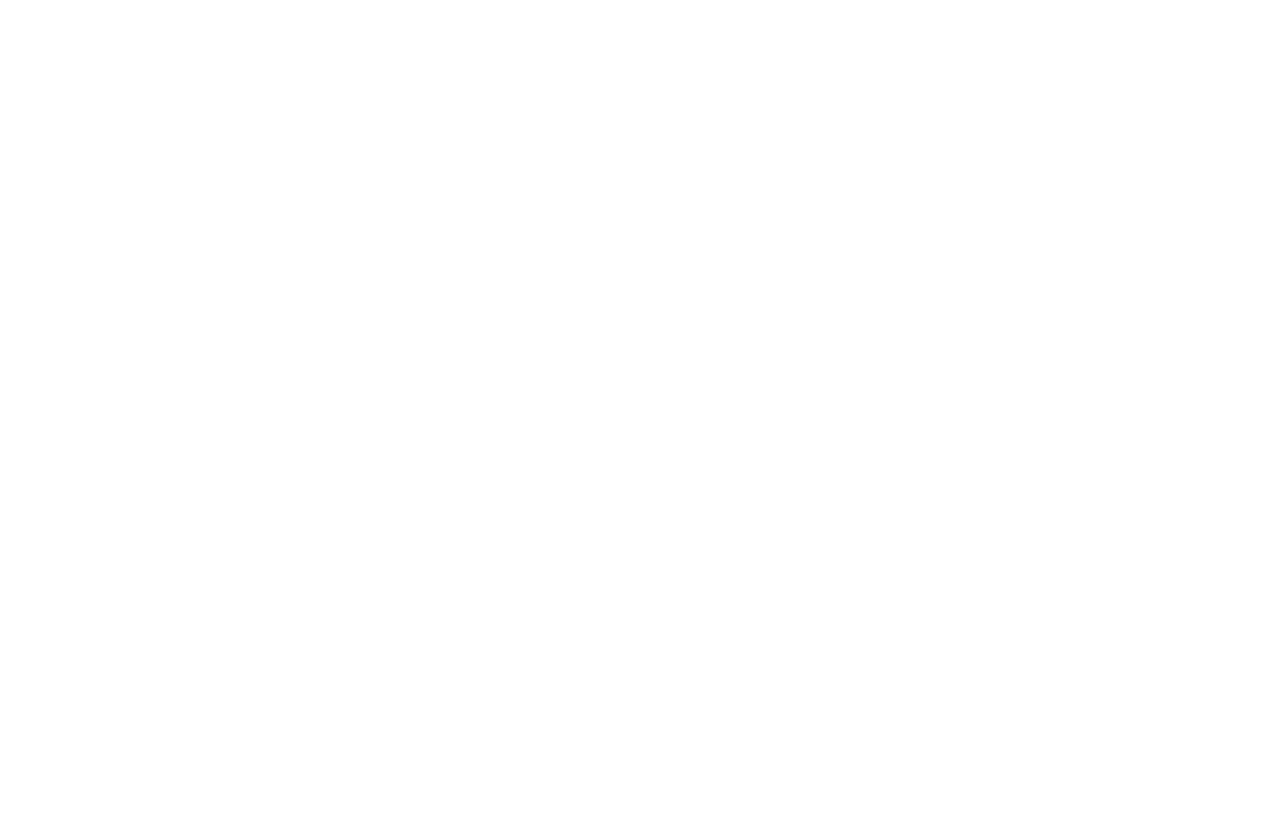
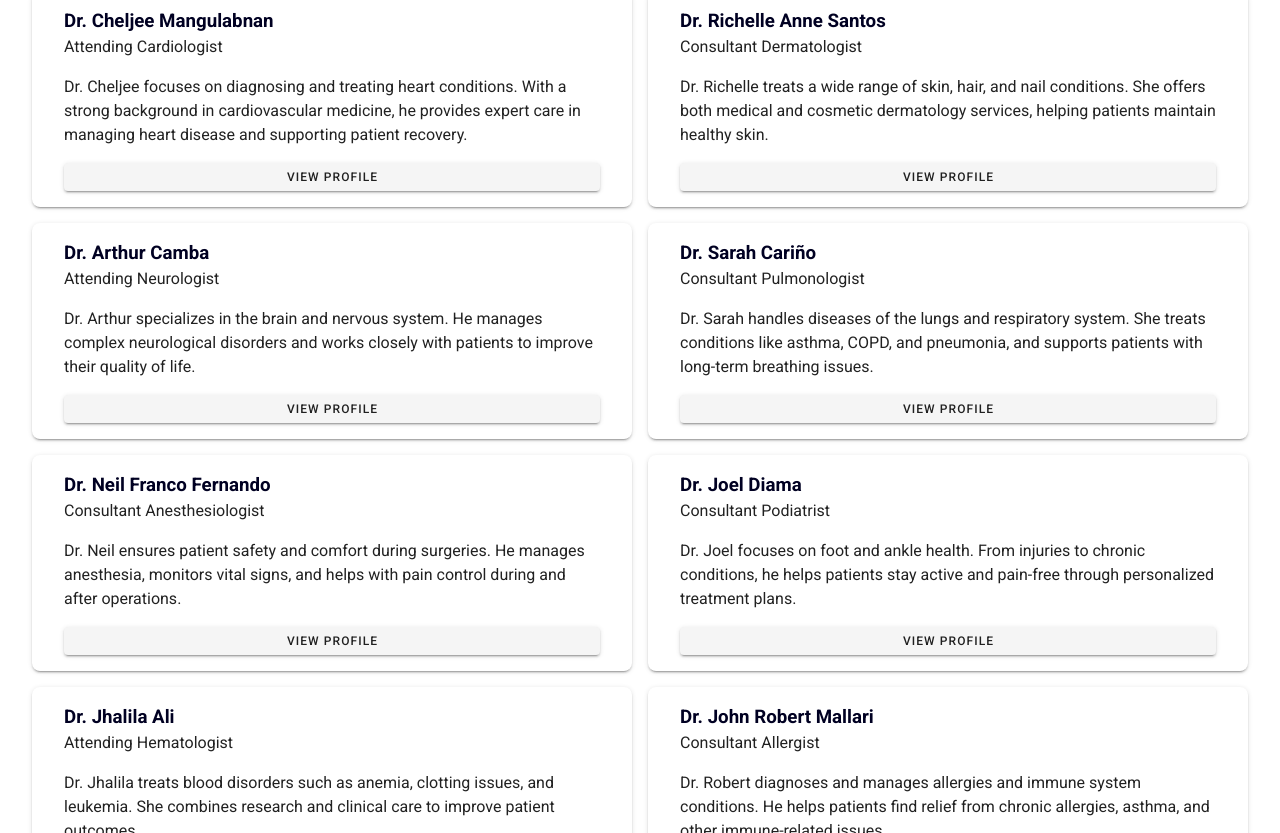
Before and after one commit to ceejmangulabnan/snc-medical-center, a Nuxt app: page / in a window 1280 px wide. Shown: the part 1067-1900 px from the top of the page. Before the commit the page ends 1058 px from the top, so only its background shows below. Built offline with nearby package versions, Linux system fonts and the light colour scheme.

Commit message:
feat: add specialist cards

```diff
--- a/data/doctor-cards.json
+++ b/data/doctor-cards.json
@@ -2,46 +2,64 @@
   {
     "name": "Dr. Cheljee Mangulabnan",
     "title": "Attending Cardiologist",
-    "bio": "Dr. Cheljee focuses on diagnosing and treating heart conditions. With a strong background in cardiovascular medicine, he provides expert care in managing heart disease and supporting patient recovery."
+    "bio": "Dr. Cheljee focuses on diagnosing and treating heart conditions. With a strong background in cardiovascular medicine, he provides expert care in managing heart disease and supporting patient recovery.",
+    "href": "cardiologist",
+    "specialty": "Cardiology"
   },
   {
     "name": "Dr. Richelle Anne Santos",
     "title": "Consultant Dermatologist",
-    "bio": "Dr. Richelle treats a wide range of skin, hair, and nail conditions. She offers both medical and cosmetic dermatology services, helping patients maintain healthy skin."
+    "bio": "Dr. Richelle treats a wide range of skin, hair, and nail conditions. She offers both medical and cosmetic dermatology services, helping patients maintain healthy skin.",
+    "href": "dermatologist",
+    "specialty": "Dermatology"
   },
   {
     "name": "Dr. Arthur Camba",
     "title": "Attending Neurologist",
-    "bio": "Dr. Arthur specializes in the brain and nervous system. He manages complex neurological disorders and works closely with patients to improve their quality of life."
+    "bio": "Dr. Arthur specializes in the brain and nervous system. He manages complex neurological disorders and works closely with patients to improve their quality of life.",
+    "href": "neurologist",
+    "specialty": "Neurology"
   },
   {
     "name": "Dr. Sarah Cariño",
     "title": "Consultant Pulmonologist",
-    "bio": "Dr. Sarah handles diseases of the lungs and respiratory system. She treats conditions like asthma, COPD, and pneumonia, and supports patients with long-term breathing issues."
+    "bio": "Dr. Sarah handles diseases of the lungs and respiratory system. She treats conditions like asthma, COPD, and pneumonia, and supports patients with long-term breathing issues.",
+    "href": "pulmonologist",
+    "specialty": "Pulmonology"
   },
   {
     "name": "Dr. Neil Franco Fernando",
     "title": "Consultant Anesthesiologist",
-    "bio": "Dr. Neil ensures patient safety and comfort during surgeries. He manages anesthesia, monitors vital signs, and helps with pain control during and after operations."
+    "bio": "Dr. Neil ensures patient safety and comfort during surgeries. He manages anesthesia, monitors vital signs, and helps with pain control during and after operations.",
+    "href": "anesthesiologist",
+    "specialty": "Anesthesiology"
   },
   {
     "name": "Dr. Joel Diama",
     "title": "Consultant Podiatrist",
-    "bio": "Dr. Joel focuses on foot and ankle health. From injuries to chronic conditions, he helps patients stay active and pain-free through personalized treatment plans."
+    "bio": "Dr. Joel focuses on foot and ankle health. From injuries to chronic conditions, he helps patients stay active and pain-free through personalized treatment plans.",
+    "href": "podiatrist",
+    "specialty": "Podiatry"
   },
   {
     "name": "Dr. Jhalila Ali",
     "title": "Attending Hematologist",
-    "bio": "Dr. Jhalila treats blood disorders such as anemia, clotting issues, and leukemia. She combines research and clinical care to improve patient outcomes."
+    "bio": "Dr. Jhalila treats blood disorders such as anemia, clotting issues, and leukemia. She combines research and clinical care to improve patient outcomes.",
+    "href": "hematologist",
+    "specialty": "Hematology"
   },
   {
     "name": "Dr. John Robert Mallari",
     "title": "Consultant Allergist",
-    "bio": "Dr. Robert diagnoses and manages allergies and immune system conditions. He helps patients find relief from chronic allergies, asthma, and other immune-related issues."
+    "bio": "Dr. Robert diagnoses and manages allergies and immune system conditions. He helps patients find relief from chronic allergies, asthma, and other immune-related issues.",
+    "href": "allergist",
+    "specialty": "Allergy and Immunology"
   },
   {
     "name": "Dr. Airon Fama",
     "title": "Consultant Nephrologist",
-    "bio": "Dr. Airon Fama specializes in kidney health and treats conditions such as chronic kidney disease, kidney stones, and hypertension. With a patient-first approach, he focuses on long-term kidney care and disease prevention."
+    "bio": "Dr. Airon Fama specializes in kidney health and treats conditions such as chronic kidney disease, kidney stones, and hypertension. With a patient-first approach, he focuses on long-term kidney care and disease prevention.",
+    "href": "nephrologist",
+    "specialty": "Nephrology"
   }
 ]
--- a/pages/index.vue
+++ b/pages/index.vue
@@ -21,18 +21,39 @@
           expertise, and leadership
           in their fields.</p>
       </div>
+      <div class="doctor-grid px-4">
+        <v-card v-for="doctor in doctors" :key="doctor.name" class="doctor-card" elevated>
+          <div>
+            <router-link :to="`/${doctor.href}`" class="doctor-name-link">
+              <h3>{{ doctor.name }}</h3>
+            </router-link>
+            <p>{{ doctor.title }}</p>
+            <p>{{ doctor.bio }}</p>
+          </div>
+          <div class="spacer" />
+          <v-btn :to="`/${doctor.href}`" small>View Profile</v-btn>
+        </v-card>
+      </div>
     </section>
   </main>
 </template>
 
 <script>
+import doctors from '@/data/doctor-cards.json'
+
 export default {
   name: 'Home',
   computed: {
     isMobile() {
       return this.$vuetify.breakpoint.smAndDown
     }
+  },
+  data() {
+    return {
+      doctors
+    }
   }
+
 }
 </script>
 
@@ -68,6 +89,50 @@
   gap: 1rem;
 }
 
+
+.doctor-card {
+  display: flex;
+  flex-direction: column;
+  padding: 1rem 2rem;
+  border-radius: 0.5rem;
+  height: 100%;
+}
+
+.spacer {
+  flex-grow: 1;
+}
+
+.doctor-name-link h3 {
+  margin: 0;
+  transition: color 0.2s ease;
+  color: inherit;
+  text-decoration: none;
+  cursor: pointer;
+}
+
+.doctor-name-link {
+  flex-grow: 1;
+  color: #000022;
+  text-decoration: none;
+}
+
+.doctor-name-link:hover h3 {
+  color: #000080;
+}
+
+.doctor-grid {
+  display: grid;
+  grid-template-columns: 1fr;
+  gap: 1rem;
+  max-width: 1400px;
+}
+
+@media (min-width: 768px) {
+  .doctor-grid {
+    grid-template-columns: repeat(2, 1fr);
+  }
+}
+
 @media only screen and (max-width: 600px) {
   .gap {
     gap: 0.5rem;
```
